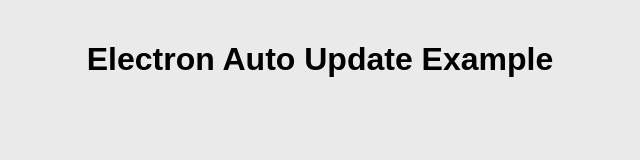
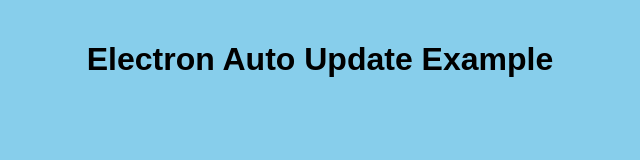
Before and after one commit to fortypercenttitanium/builder-test, an Electron app: page index.html in a window 800 px wide. Shown: the whole page, without its empty margins (80-720 px from the left). Drawn offline with Linux system fonts and the light colour scheme; no server answers.

Commit message:
changed bg color to test new version

```diff
--- a/index.html
+++ b/index.html
@@ -9,6 +9,7 @@
 			font-family: sans-serif;
 			background-color: #eaeaea;
 			text-align: center;
+			background: skyblue;
 		}
 		.notification {
 			position: fixed;
```
Also changed, not shown: package.json (+7 -4 lines), 1 other file.
